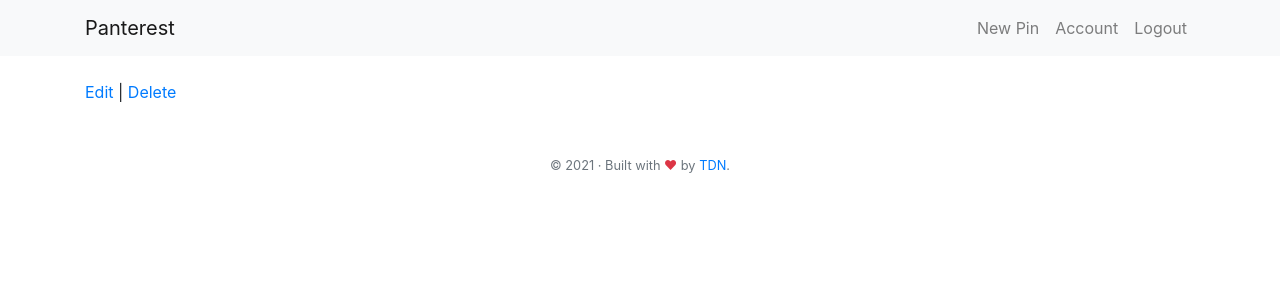
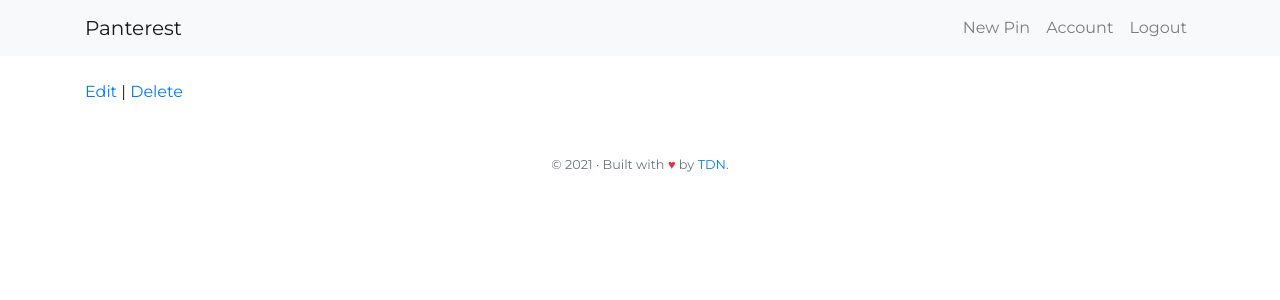
Before and after one commit to margotin/panterest, a Symfony app: template templates/pins/show.html.twig in a window 1280 px wide. Shown: the top 300 px of the page. Run offline with Twig, Linux system fonts and the light colour scheme; the template is opened without the code that fills it, so the values that code supplies are empty; some libraries are stand-ins or nearby versions.

Commit message:
Change font for Montserrat

```diff
--- a/templates/layouts/base.html.twig
+++ b/templates/layouts/base.html.twig
@@ -5,9 +5,15 @@
 		<title>
 			{% block title %}{% endblock %}
 		</title>
+		<link rel="preconnect" href="https://fonts.gstatic.com">
+		<link href="https://fonts.googleapis.com/css2?family=Montserrat&display=swap" rel="stylesheet">
 		{% block stylesheets %}
 			<link rel="stylesheet" href="https://stackpath.bootstrapcdn.com/bootstrap/4.3.1/css/bootstrap.min.css" integrity="sha384-ggOyR0iXCbMQv3Xipma34MD+dH/1fQ784/j6cY/iJTQUOhcWr7x9JvoRxT2MZw1T" crossorigin="anonymous">
 			<style>
+				html,
+				body {
+					font-family: 'Montserrat', sans-serif;
+				}
 				.alert {
 					padding: 10px;
 					color: white;
@@ -35,8 +41,7 @@
 		{% include "layouts/partials/_flash_messages.html.twig" %}
 		{% include "layouts/partials/_nav.html.twig" %}
 
-		<main role="main" class="container">
-			{% block body %}{% endblock %}
+		<main role="main" class="container"> {% block body %}{% endblock %}
 			</main>
 			{% include "layouts/partials/_footer.html.twig" %}
 			{% block javascripts %}
```
Lines whose indentation alone changed are shown as unchanged.
